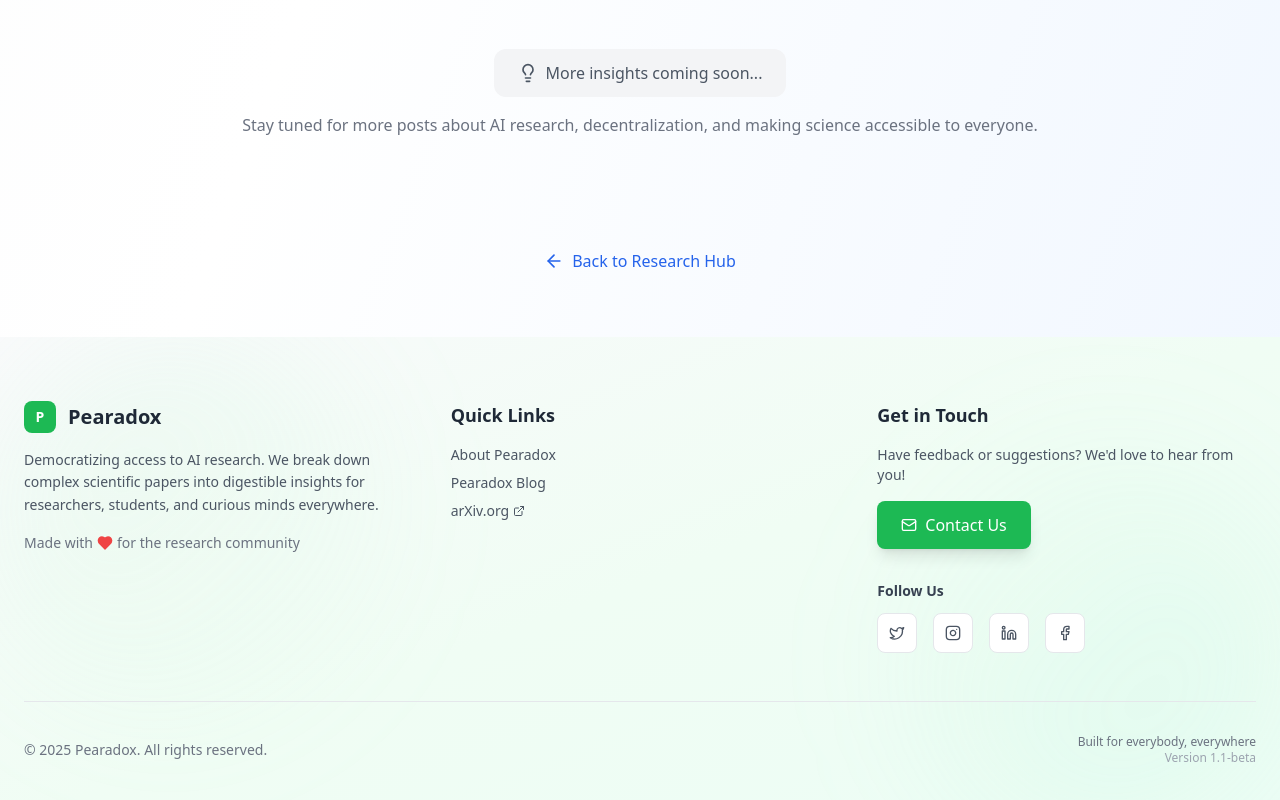
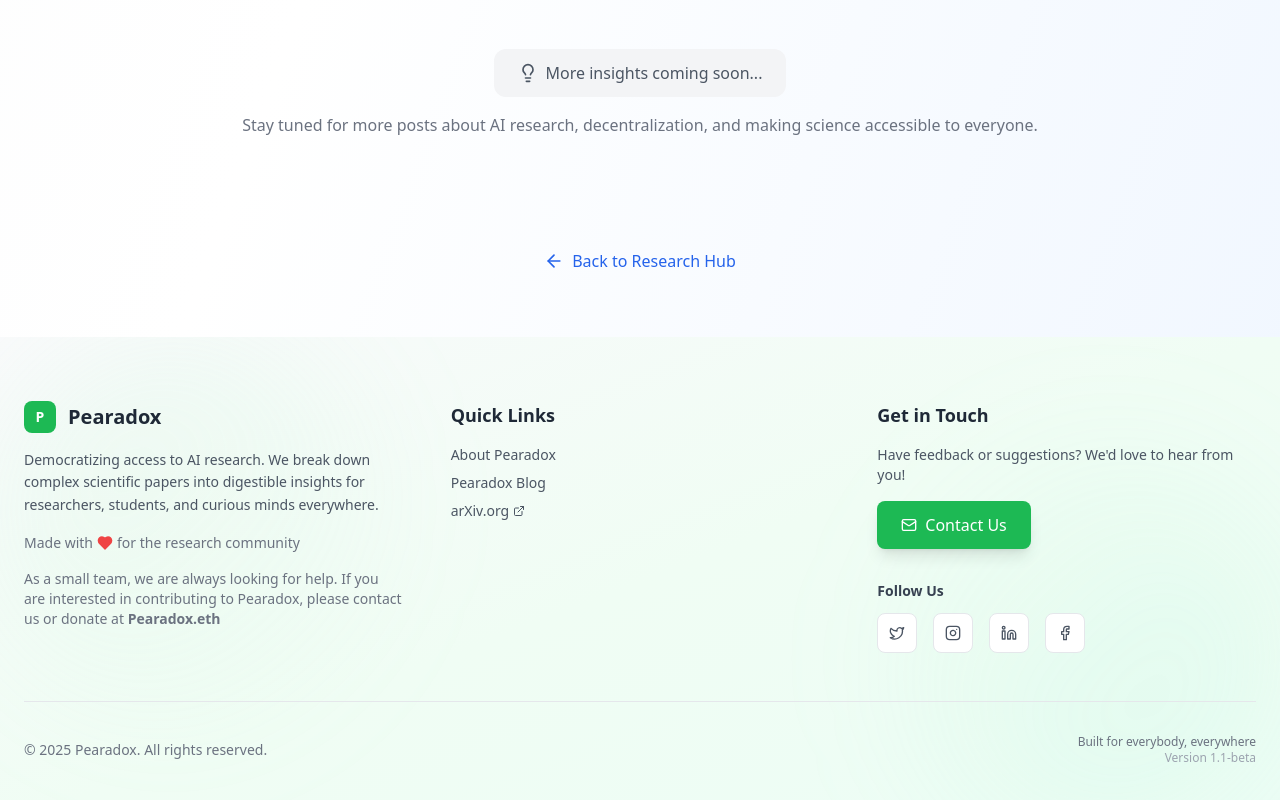
Before and after one commit to parizob/Peardox-2.0, a React (Vite) app: page /blog in a window 1280 px wide. Shown: the part 2668-3468 px from the top of the page. Built offline with nearby package versions, Linux system fonts and the light colour scheme; no server answers; the database is empty.

Commit message:
pearadox.eth

```diff
--- a/src/components/Footer.jsx
+++ b/src/components/Footer.jsx
@@ -30,6 +30,9 @@ const Footer = ({ onContactClick }) => {
               <span>Made with</span>
               <Heart className="h-4 w-4 text-red-500 fill-current" />
               <span>for the research community</span>
+            </div>
+            <div className="flex items-center space-x-1 text-sm text-gray-500">
+              <span>As a small team, we are always looking for help. If you are interested in contributing to Pearadox, please contact us or donate at <b>Pearadox.eth</b></span>
             </div>
           </div>
 
```
